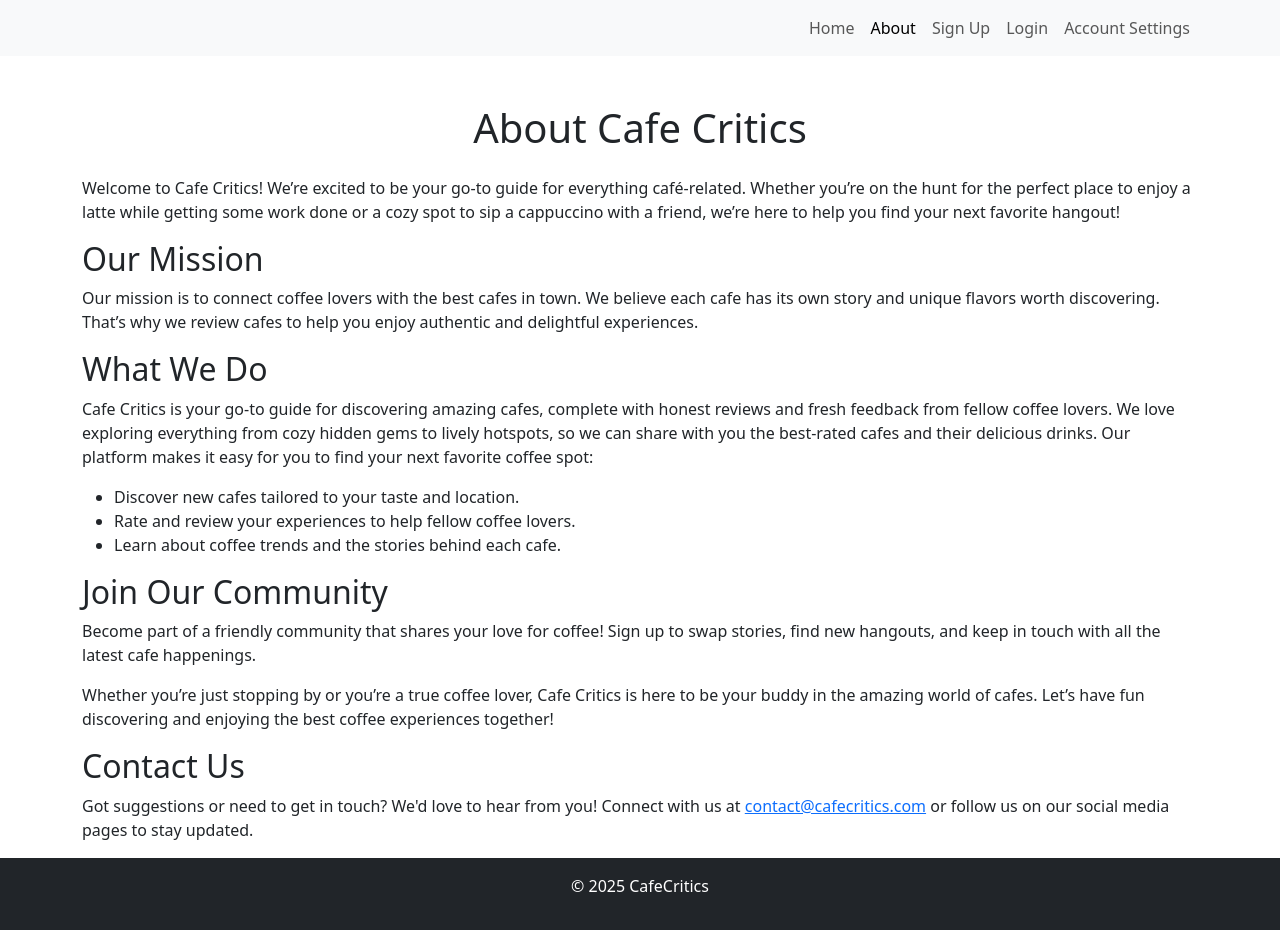
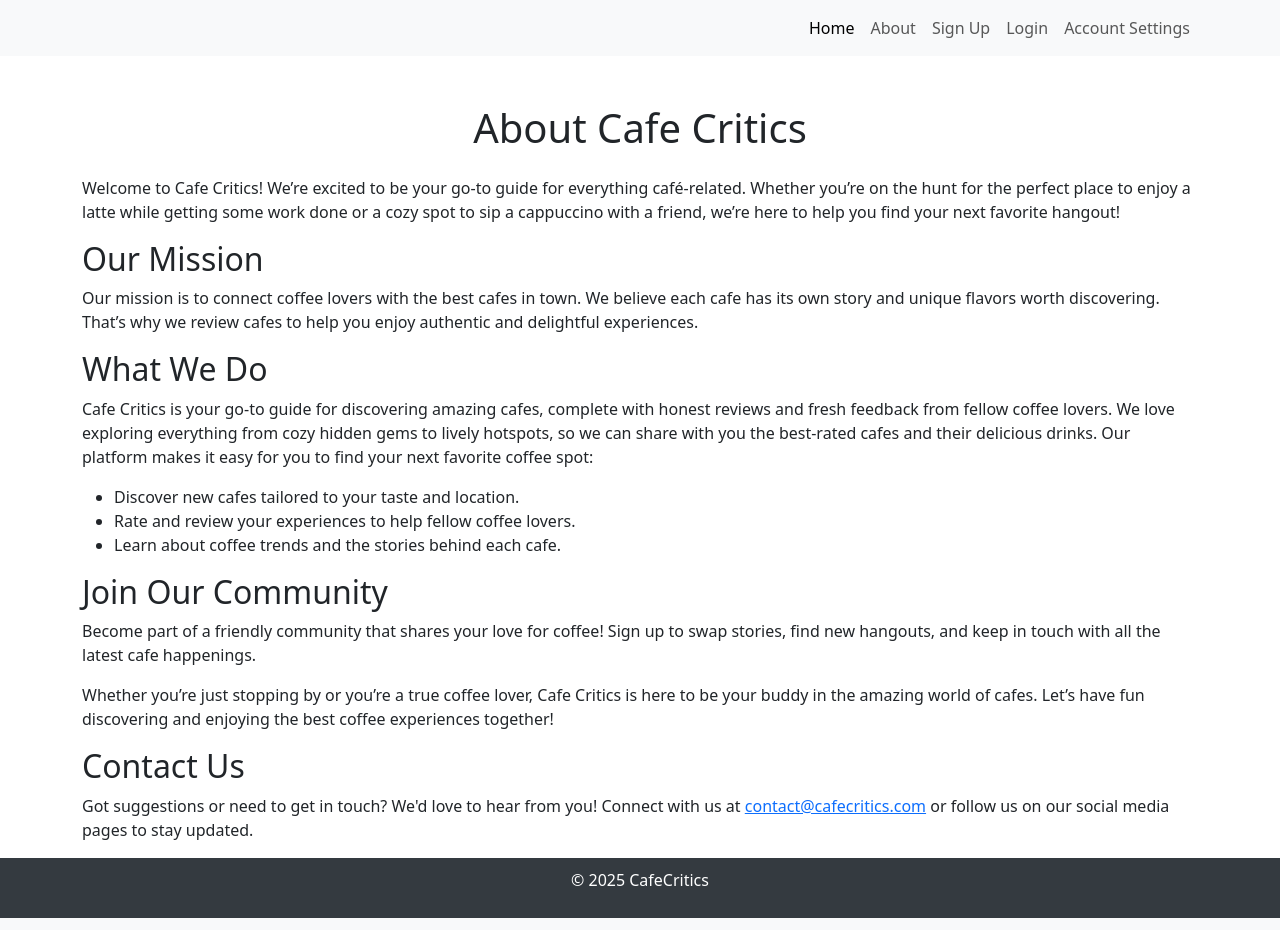
Before and after one commit to Martin-Gubala/WAD2-8C, a Django app: page /about/ in a window 1280 px wide. Run offline with Django 3.2, Linux system fonts and the light colour scheme.

Commit message:
css file added!

```diff
--- a/WAD2-8C/WAD2_Project/WAD2_Project/settings.py
+++ b/WAD2-8C/WAD2_Project/WAD2_Project/settings.py
@@ -38,6 +38,10 @@
     'django.contrib.messages',
     'django.contrib.staticfiles',
     'cafeCritics',
+]
+
+STATICFILES_DIRS = [
+    os.path.join(BASE_DIR, 'WAD2_Project/cafeCritics/static'),
 ]
 
 MIDDLEWARE = [
--- /dev/null
+++ b/WAD2-8C/WAD2_Project/cafeCritics/static/css/style.css
@@ -0,0 +1,23 @@
+/* Make sure the page fills the full height */
+html, body {
+    height: 100%;
+    margin: 0;
+    display: flex;
+    flex-direction: column;
+}
+
+/* Make main take up available space */
+main {
+    flex: 1;
+}
+
+/* Properly styled footer at the bottom */
+footer {
+    background-color: #343a40;
+    color: white;
+    text-align: center;
+    padding: 10px 15px;
+    width: 100%;
+    position: relative;
+    bottom: 0;
+}
--- a/WAD2-8C/templates/about.html
+++ b/WAD2-8C/templates/about.html
@@ -1,54 +1,30 @@
-<!DOCTYPE html>
-<html lang="en">
-<head>
-    <meta charset="UTF-8">
-    <meta name="viewport" content="width=device-width, initial-scale=1.0">
-    <title>About Us - Cafe Critics</title>
-    <link rel="stylesheet" href="https://cdn.jsdelivr.net/npm/bootstrap@5.3.0/dist/css/bootstrap.min.css">
-</head>
-<body>
-    <header>
-        <nav class="navbar navbar-expand-lg navbar-light bg-light">
-            <div class="container">
-                <button class="navbar-toggler" type="button" data-bs-toggle="collapse" data-bs-target="#navbarNavAltMarkup" aria-controls="navbarNavAltMarkup" aria-expanded="false" aria-label="Toggle navigation">
-                    <span class="navbar-toggler-icon"></span>
-                </button>
-                <div class="collapse navbar-collapse" id="navbarNavAltMarkup">
-                    <div class="navbar-nav ms-auto">
-                        <a class="nav-link" href="{% url 'cafeCritics:home_page' %}">Home</a>
-                        <a class="nav-link active" aria-current="page" href="{% url 'cafeCritics:about' %}">About</a>
-                        <a class="nav-link" href="{% url 'cafeCritics:signup' %}">Sign Up</a>
-                        <a class="nav-link" href="{% url 'login' %}">Login</a>
-                        <a class="nav-link" href="{% url 'cafeCritics:account_settings' %}">Account Settings</a>
-                    </div>
-                </div>
-            </div>
-        </nav>
-    </header>
+{% extends 'registration/base_generic.html' %}
 
-    <main class="container mt-5">
+{% block title %}About Us - Cafe Critics{% endblock %}
+
+{% block content %}
+<div class="container mt-5">
     <h1 class="text-center mb-4">About Cafe Critics</h1>
     <p>Welcome to Cafe Critics! We’re excited to be your go-to guide for everything café-related. Whether you’re on the hunt for the perfect place to enjoy a latte while getting some work done or a cozy spot to sip a cappuccino with a friend, we’re here to help you find your next favorite hangout!</p>
+
     <h2>Our Mission</h2>
     <p>Our mission is to connect coffee lovers with the best cafes in town. We believe each cafe has its own story and unique flavors worth discovering. That’s why we review cafes to help you enjoy authentic and delightful experiences.</p>
+
     <h2>What We Do</h2>
     <p>Cafe Critics is your go-to guide for discovering amazing cafes, complete with honest reviews and fresh feedback from fellow coffee lovers. We love exploring everything from cozy hidden gems to lively hotspots, so we can share with you the best-rated cafes and their delicious drinks. Our platform makes it easy for you to find your next favorite coffee spot:</p>
+
     <ul>
         <li>Discover new cafes tailored to your taste and location.</li>
         <li>Rate and review your experiences to help fellow coffee lovers.</li>
         <li>Learn about coffee trends and the stories behind each cafe.</li>
     </ul>
+
     <h2>Join Our Community</h2>
     <p>Become part of a friendly community that shares your love for coffee! Sign up to swap stories, find new hangouts, and keep in touch with all the latest cafe happenings.</p>
+
     <p>Whether you’re just stopping by or you’re a true coffee lover, Cafe Critics is here to be your buddy in the amazing world of cafes. Let’s have fun discovering and enjoying the best coffee experiences together!</p>
+
     <h2>Contact Us</h2>
     <p>Got suggestions or need to get in touch? We'd love to hear from you! Connect with us at <a href="mailto:contact@cafecritics.com">contact@cafecritics.com</a> or follow us on our social media pages to stay updated.</p>
-    </main>
-
-    <footer class="bg-dark text-white text-center py-3">
-        <p>© 2025 CafeCritics</p>
-    </footer>
-
-    <script src="https://cdn.jsdelivr.net/npm/bootstrap@5.3.0/dist/js/bootstrap.bundle.min.js"></script>
-</body>
-</html>
+</div>
+{% endblock %}
--- a/WAD2-8C/templates/registration/base_generic.html
+++ b/WAD2-8C/templates/registration/base_generic.html
@@ -1,28 +1,13 @@
 <!DOCTYPE html>
 <html lang="en">
 <head>
+    {% load static %}
     <meta charset="UTF-8">
     <meta name="viewport" content="width=device-width, initial-scale=1.0">
     <title>{% block title %}Default Title{% endblock %}</title>
     <link rel="stylesheet" href="https://cdn.jsdelivr.net/npm/bootstrap@5.3.0/dist/css/bootstrap.min.css">
-    <style>
-        html, body {
-            height: 100%;
-            display: flex;
-            flex-direction: column;
-            margin: 0;
-        }
-        main {
-            flex: 1;
-        }
-        footer {
-            background-color: #343a40;
-            color: white;
-            text-align: center;
-            padding: 10px 0;
-            width: 100%;
-        }
-    </style>
+    <link rel="stylesheet" href="{% static 'css/style.css' %}">
+
 </head>
 <body>
     <header>
@@ -62,7 +47,7 @@
         {% endblock %}
     </main>
 
-    <footer class="bg-dark text-white text-center py-3">
+    <footer>
         <p>© 2025 CafeCritics</p>
     </footer>
     <script src="https://cdn.jsdelivr.net/npm/bootstrap@5.3.0/dist/js/bootstrap.bundle.min.js"></script>
```
Also changed, not shown: WAD2-8C/WAD2_Project/db.sqlite3. Lines whose indentation alone changed are shown as unchanged.
